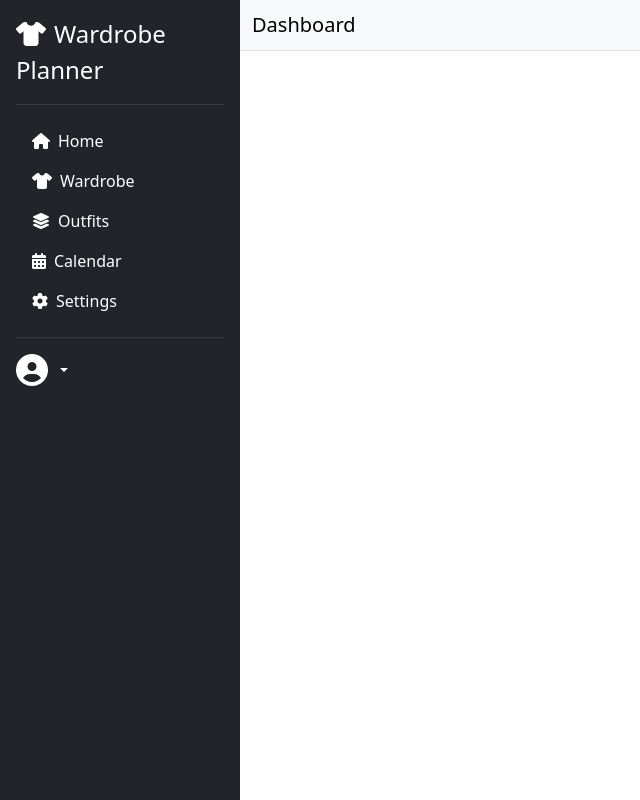
After one commit to RashnerdUX/modella, a Django app: template src/app/templates/app/dashboardbase.html in a window 1280 px wide. The commit adds this page. Shown: the whole page, without its empty margins (0-640 px from the left). Run offline with Django 5.2, Linux system fonts and the light colour scheme; the template is opened without the code that fills it, so the values that code supplies are empty; parts of the project's set-up code (start-up, migrations or seed data) failed here and were passed over.

Commit message:
Refactor dashboard and wardrobe item templates to extend new base template. Updated item counts to use dynamic variables and adjusted links for wardrobe navigation.

```diff
--- /dev/null
+++ b/src/app/templates/app/dashboardbase.html
@@ -0,0 +1,95 @@
+{% load static %}
+<!DOCTYPE html>
+<html lang="en">
+<head>
+    <meta charset="UTF-8">
+    <meta name="viewport" content="width=device-width, initial-scale=1.0">
+    <title>{% block title %}Dashboard - Wardrobe Planner{% endblock %}</title>
+    <link href="https://cdn.jsdelivr.net/npm/bootstrap@5.3.2/dist/css/bootstrap.min.css" rel="stylesheet">
+    <link href="https://cdnjs.cloudflare.com/ajax/libs/font-awesome/6.5.1/css/all.min.css" rel="stylesheet">
+    <link href="{% static 'app/css/style.css' %}" rel="stylesheet">
+    {% block extra_css %}{% endblock %}
+</head>
+<body>
+    <div class="d-flex" id="dashboard-wrapper">
+        <!-- Sidebar -->
+        <nav class="bg-dark sidebar flex-shrink-0 p-3" style="width: 240px; min-height: 100vh;">
+            <a href="{% url 'app:dashboard' %}" class="d-flex align-items-center mb-3 mb-md-0 me-md-auto text-white text-decoration-none">
+                <span class="fs-4"><i class="fas fa-tshirt me-2"></i>Wardrobe Planner</span>
+            </a>
+            <hr class="text-secondary">
+            <ul class="nav nav-pills flex-column mb-auto">
+                <li class="nav-item">
+                    <a href="{% url 'app:dashboard' %}" class="nav-link text-white">
+                        <i class="fas fa-home me-2"></i>Home
+                    </a>
+                </li>
+                <li>
+                    <a href="{% url 'app:wardrobe_list' %}" class="nav-link text-white">
+                        <i class="fas fa-tshirt me-2"></i>Wardrobe
+                    </a>
+                </li>
+                <li>
+                    <a href="#" class="nav-link text-white">
+                        <i class="fas fa-layer-group me-2"></i>Outfits
+                    </a>
+                </li>
+                <li>
+                    <a href="#" class="nav-link text-white">
+                        <i class="fas fa-calendar-alt me-2"></i>Calendar
+                    </a>
+                </li>
+                <li>
+                    <a href="#" class="nav-link text-white">
+                        <i class="fas fa-cog me-2"></i>Settings
+                    </a>
+                </li>
+            </ul>
+            <hr class="text-secondary">
+            <div class="dropdown">
+                <a href="#" class="d-flex align-items-center text-white text-decoration-none dropdown-toggle" id="dropdownUser" data-bs-toggle="dropdown" aria-expanded="false">
+                    <i class="fas fa-user-circle fa-2x me-2"></i>
+                    <strong>{{ user.username }}</strong>
+                </a>
+                <ul class="dropdown-menu dropdown-menu-dark text-small shadow" aria-labelledby="dropdownUser">
+                    <li><a class="dropdown-item" href="#">Profile</a></li>
+                    <li><hr class="dropdown-divider"></li>
+                    <li>
+                        <form method="post" action="{% url 'logout' %}" class="d-inline">
+                            {% csrf_token %}
+                            <button type="submit" class="dropdown-item">Sign out</button>
+                        </form>
+                    </li>
+                </ul>
+            </div>
+        </nav>
+        <!-- Main Content -->
+        <div class="flex-grow-1">
+            <!-- Top Navbar -->
+            <nav class="navbar navbar-expand-lg navbar-light bg-light border-bottom">
+                <div class="container-fluid">
+                    <span class="navbar-brand mb-0 h1">{% block dashboard_title %}Dashboard{% endblock %}</span>
+                    <div class="d-flex align-items-center">
+                        <span class="me-3 text-muted">{{ user.first_name|default:user.username }}</span>
+                    </div>
+                </div>
+            </nav>
+            <main class="container-fluid py-4">
+                {% if messages %}
+                    <div class="container mt-3">
+                        {% for message in messages %}
+                            <div class="alert alert-{{ message.tags }} alert-dismissible fade show" role="alert">
+                                {{ message }}
+                                <button type="button" class="btn-close" data-bs-dismiss="alert"></button>
+                            </div>
+                        {% endfor %}
+                    </div>
+                {% endif %}
+                {% block content %}{% endblock %}
+            </main>
+        </div>
+    </div>
+    <script src="https://cdn.jsdelivr.net/npm/bootstrap@5.3.2/dist/js/bootstrap.bundle.min.js"></script>
+    {% block extra_js %}{% endblock %}
+</body>
+</html>
--- a/src/app/templates/app/wardrobe_item_form.html
+++ b/src/app/templates/app/wardrobe_item_form.html
@@ -1,4 +1,4 @@
-{% extends 'app/base.html' %}
+{% extends 'app/dashboardbase.html' %}
 {% load static %}
 
 {% block title %}Add New Item - Wardrobe Planner{% endblock %}
```
Also changed, not shown: src/app/templates/app/dashboard.html (+6 -6 lines).
